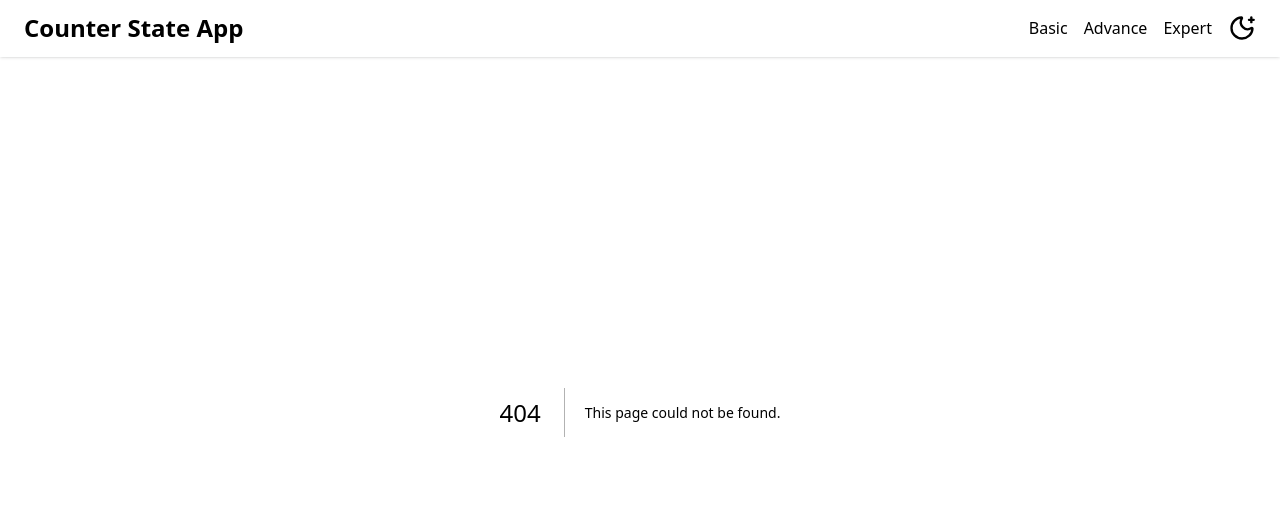
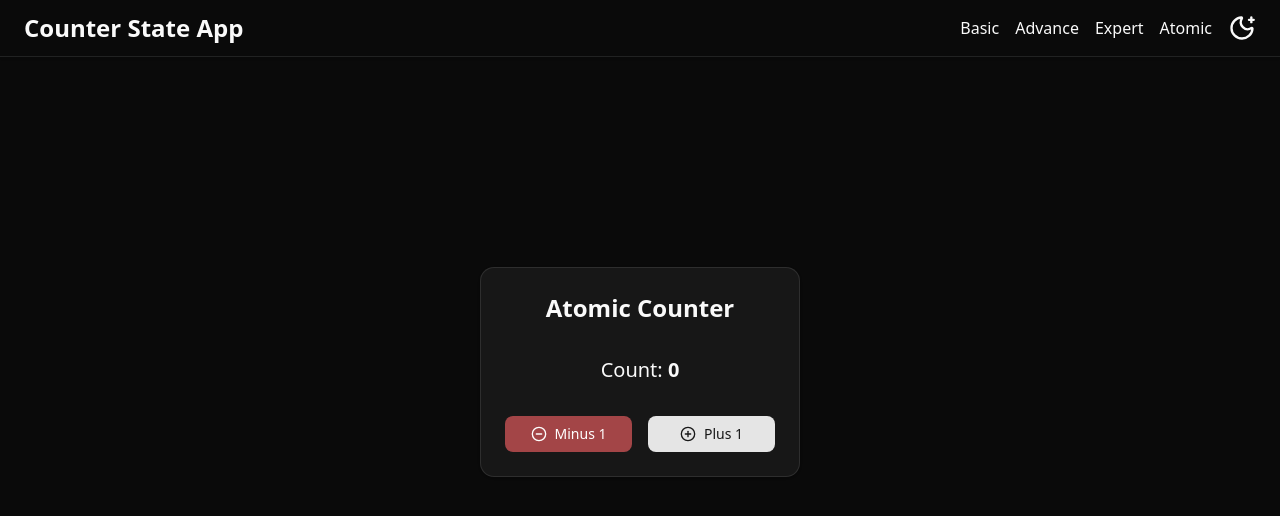
Before and after one commit to SayanSinghaChowdhury/counter-state-app, a Next.js app: page /atomic in a window 1280 px wide. Before the commit this address had no page. Shown: the top 516 px of the page. Built offline with nearby package versions, Linux system fonts and the light colour scheme.

Commit message:
Expert version Done with Bug fix from Basic Counter

```diff
--- a/src/app/advance/page.tsx
+++ b/src/app/advance/page.tsx
@@ -7,7 +7,7 @@
 	title: "Advance | Counter State App",
 	description: "Advance Counter State App",
 };
-
+/* UNLIMETED CALCLULATION */
 const page = () => {
 	return (
 		<>
--- /dev/null
+++ b/src/app/atomic/page.tsx
@@ -0,0 +1,40 @@
+import GlobalButton from "@/components/GlobalButton";
+import GlobalCounter from "@/components/GlobalCounter";
+import {
+	Card,
+	CardContent,
+	CardHeader,
+	CardTitle,
+} from "@/components/shadcnui/card";
+import { Metadata } from "next";
+import { GlobalError } from "next/dist/build/templates/app-page";
+
+export const metadata: Metadata = {
+	title: "Atomic | Counter State App",
+	description: "Atomic Counter State App",
+};
+
+const page = () => {
+	return (
+		<>
+			<section className="grid h-[90dvh] place-items-center">
+				<Card className="w-xs">
+					<CardHeader>
+						<CardTitle className="text-center text-2xl font-semibold">
+							Atomic Counter
+						</CardTitle>
+					</CardHeader>
+					<CardContent>
+						<div className="space-y-8">
+							<GlobalCounter />
+
+							<GlobalButton />
+						</div>
+					</CardContent>
+				</Card>
+			</section>
+		</>
+	);
+};
+
+export default page;
--- a/src/app/expert/page.tsx
+++ b/src/app/expert/page.tsx
@@ -7,7 +7,7 @@
 	title: "Expert | Counter State App",
 	description: "Expert Counter State App",
 };
-
+/*100 MAX*/
 const page = () => {
 	return (
 		<>
--- a/src/components/BasicCounter.tsx
+++ b/src/components/BasicCounter.tsx
@@ -19,7 +19,7 @@
 	};
 	return (
 		<>
-			<CardContent className="space-y-4">
+			<CardContent className="space-y-8">
 				<div className="text-center text-xl">
 					Count: <span className="font-bold">{count}</span>
 				</div>
--- a/src/components/ExpertCounter.tsx
+++ b/src/components/ExpertCounter.tsx
@@ -41,6 +41,7 @@
 				<div className="grid grid-cols-2 gap-4">
 					<Button
 						onClick={minus}
+						disabled={count <= 0}
 						variant={"destructive"}
 						className="cursor-pointer">
 						<MinusCircleIcon /> Minus 1
@@ -48,6 +49,7 @@
 
 					<Button
 						onClick={plush}
+						disabled={count >= 100}
 						className="cursor-pointer">
 						<PlusCircleIcon /> Plus 1
 					</Button>
@@ -55,6 +57,7 @@
 				<div className="grid grid-cols-2 gap-4">
 					<Button
 						onClick={minusTen}
+						disabled={count <= 9}
 						variant={"destructive"}
 						className="cursor-pointer">
 						<MinusCircleIcon /> Minus 10
@@ -62,6 +65,7 @@
 
 					<Button
 						onClick={plushTen}
+						disabled={count >= 90}
 						className="cursor-pointer">
 						<PlusCircleIcon /> Plus 10
 					</Button>
--- /dev/null
+++ b/src/components/GlobalButton.tsx
@@ -0,0 +1,35 @@
+"use client";
+
+import { MinusCircleIcon, PlusCircleIcon } from "lucide-react";
+import { Button } from "./shadcnui/button";
+import { useState } from "react";
+
+const globalButton = () => {
+	const [count, setCount] = useState(0);
+	const plush = () => {
+		setCount(count + 1);
+	};
+
+	const minus = () => {
+		setCount(count - 1);
+	};
+	return (
+		<>
+			<div className="grid grid-cols-2 gap-4">
+				<Button
+					onClick={minus}
+					variant={"destructive"}
+					className="cursor-pointer">
+					<MinusCircleIcon /> Minus 1
+				</Button>
+				<Button
+					onClick={plush}
+					className="cursor-pointer">
+					<PlusCircleIcon /> Plus 1
+				</Button>
+			</div>
+		</>
+	);
+};
+
+export default globalButton;
--- /dev/null
+++ b/src/components/GlobalCounter.tsx
@@ -0,0 +1,23 @@
+"use client";
+
+import { useState } from "react";
+
+const GlobalCounter = () => {
+	const [count, setCount] = useState(0);
+	const plush = () => {
+		setCount(count + 1);
+	};
+
+	const minus = () => {
+		setCount(count - 1);
+	};
+	return (
+		<>
+			<div className="text-center text-xl">
+				Count: <span className="font-bold">{count}</span>
+			</div>
+		</>
+	);
+};
+
+export default GlobalCounter;
--- a/src/components/Header/Header.tsx
+++ b/src/components/Header/Header.tsx
@@ -19,6 +19,7 @@
 					<Link href={"/"}>Basic</Link>
 					<Link href={"/advance"}>Advance</Link>
 					<Link href={"/expert"}>Expert</Link>
+					<Link href={"/atomic"}>Atomic</Link>
 
 					<ThemeToggleButton />
 				</nav>
```
Also changed, not shown: src/app/page.tsx (+8 -1 lines), 1 other file (tests, documents, lock files or other folders).
